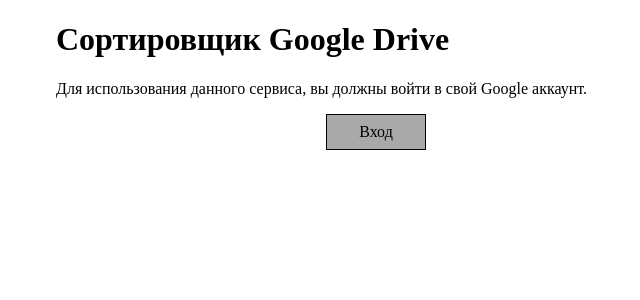
After one commit to moevm/nosql2h21-google-drive, a Python web app: template templates/login.html in a window 1280 px wide. The commit adds this page. Shown: the top 300 px of the page, without its empty margins (264-904 px from the left). Run offline with Jinja, Linux system fonts and the light colour scheme; the template is opened without the code that fills it, so the values that code supplies are empty.

Commit message:
Add login page (reuse /login path); make sessions longer

```diff
--- a/templates/index.html
+++ b/templates/index.html
@@ -5,13 +5,9 @@
   </head>
   <body>
     <h1>Index</h1>
-    {% if session_id is not none %}
     <p>Session ID: <code>{{ session_id }}</code></p>
     <p>User name: <em>{{ user["name"] }}</em></p>
     <p>User email: <code>{{ user["email"] }}</code></p>
-    {% else %}
-    <p>No session</p>
-    {% endif %}
     <ul>
       {% for path in ["/login", "/whoami", "/logout"] %}
       <li><a href="{{ path }}"><code>{{ path }}</code></a></li>
--- /dev/null
+++ b/templates/login.html
@@ -0,0 +1,36 @@
+<!DOCTYPE html>
+<html>
+  <head>
+    <title>Сортировщик Google Drive</title>
+    <style>
+      body {
+          max-width: 40em;
+          margin-left: auto;
+          margin-right: auto;
+      }
+      .center-container {
+          display: flex;
+          flex-direction: row;
+          justify-content: center;
+      }
+      .button-link {
+          padding: 0.5rem 2rem;
+          border: 1px black solid;
+          background: darkgrey;
+          color: black;
+          text-decoration: none;
+          display: inline-block;
+      }
+    </style>
+  </head>
+  <body>
+    <h1>Сортировщик Google Drive</h1>
+    <p>
+      Для использования данного сервиса, вы должны войти в свой Google
+      аккаунт.
+    </p>
+    <div class="center-container">
+      <a class="button-link" href="{{ url }}">Вход</a>
+    </div>
+  </body>
+</html>
```
Also changed, not shown: src/main.py (+42 -16 lines).
